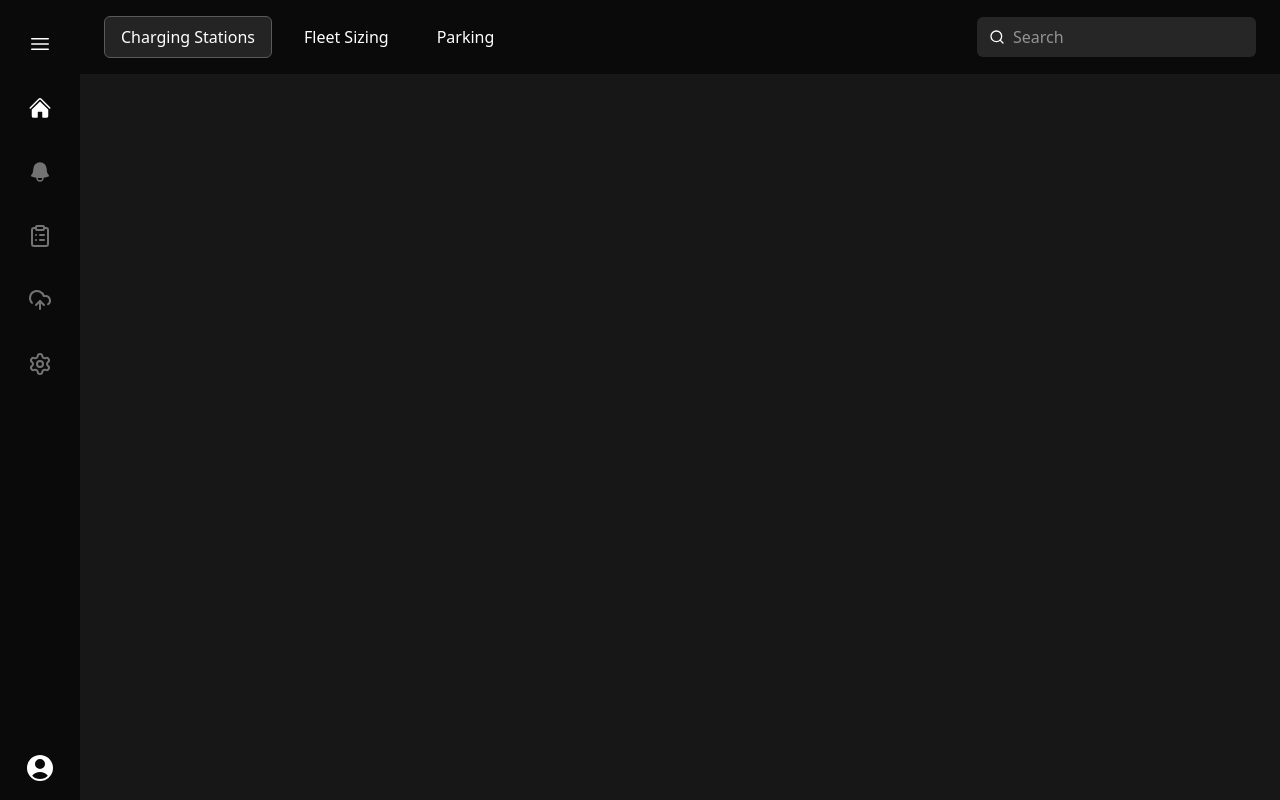
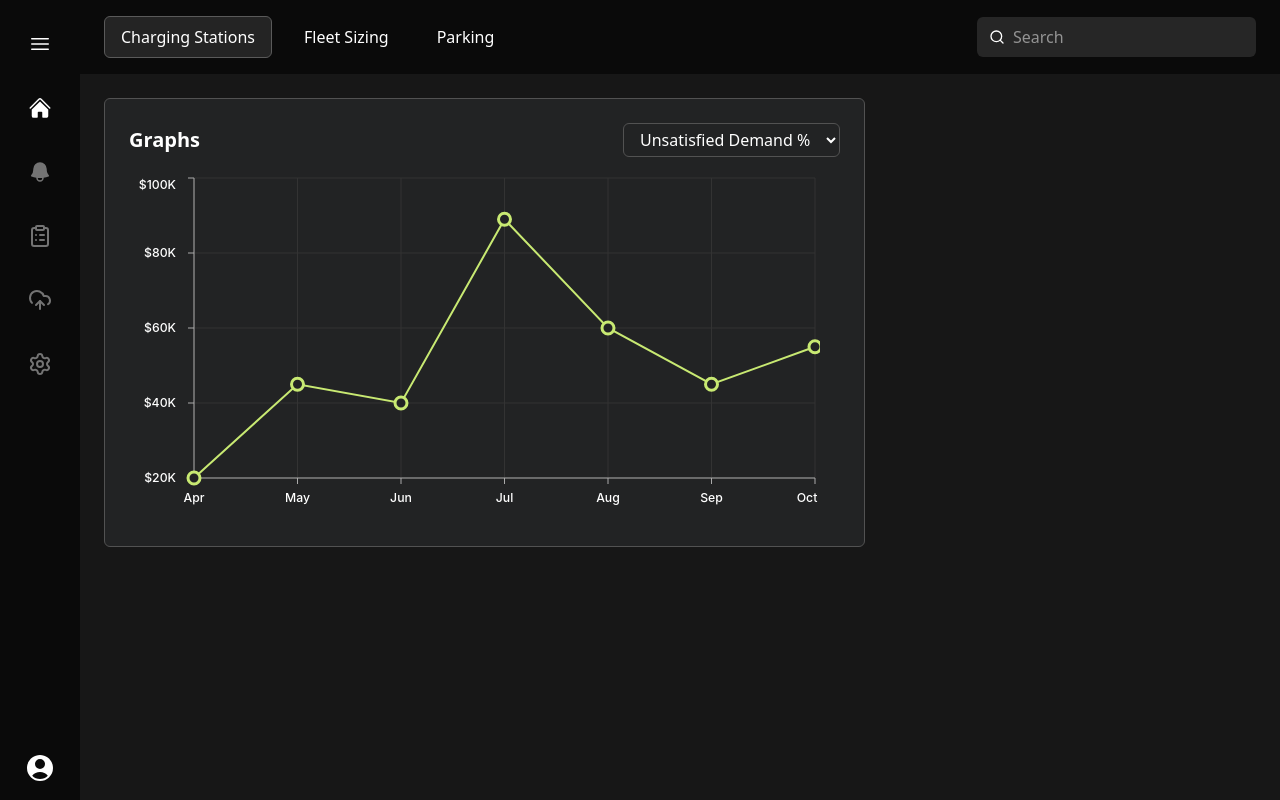
Before and after one commit to Harjap1996/answerAi_takeHome, a React (Vite) app: page / in a window 1280 px wide. Built offline with nearby package versions, Linux system fonts and the light colour scheme.

Commit message:
reafctor: added charts component to dashboard page

```diff
--- a/src/pages/DashboardPage.tsx
+++ b/src/pages/DashboardPage.tsx
@@ -1,8 +1,12 @@
 import Layout from "../components/Layout/Layout";
+import Chart from "../components/Chart/Chart";
 
 const DashboardPage = () => (
   <Layout>
-    <div></div>
+    <div>
+      {" "}
+      <Chart />
+    </div>
   </Layout>
 );
 
```
